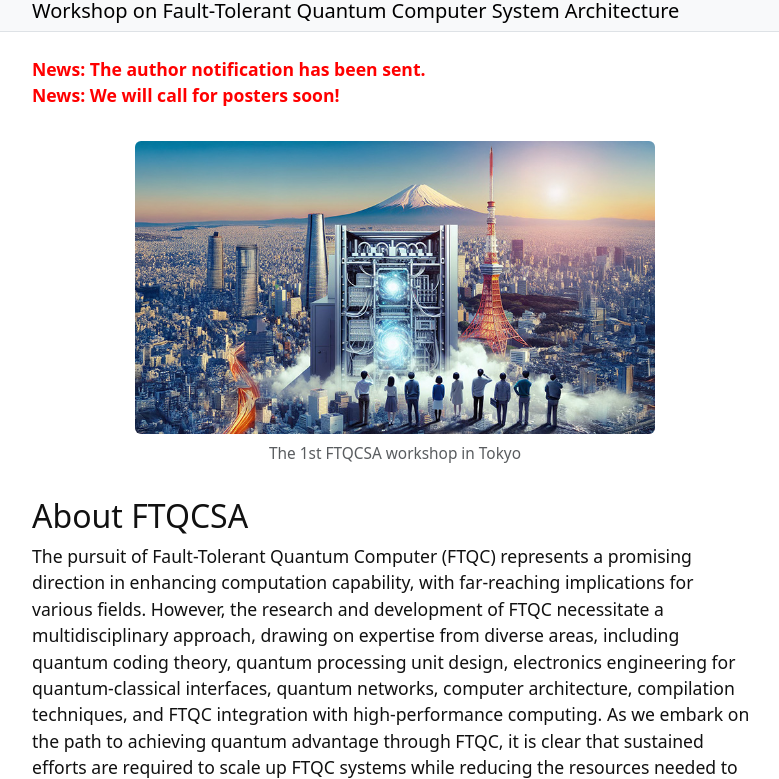
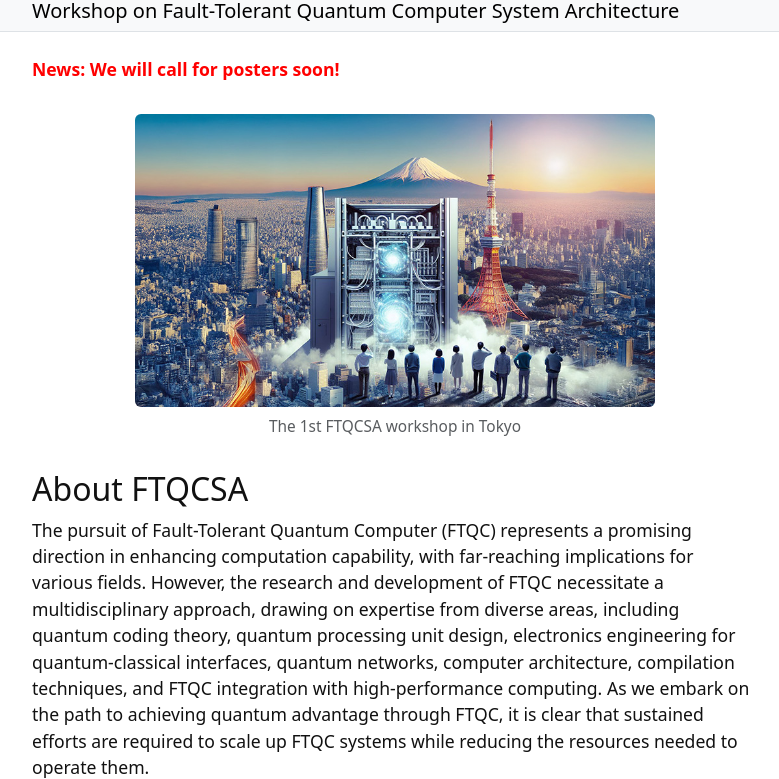
Before and after one commit to ftqcsa/ftqcsa.github.io, a Jekyll site: the page built from index.md, in a window 1280 px wide and 900 px high, cut to the strip 121-900 px from the top of the window. Shown: the whole strip, without its empty margins (245-1024 px from the left). Built offline with Jekyll 4.4.1, drawn with Linux system fonts in a browser that asks for light colours.

Commit message:
Update index.md

```diff
--- a/index.md
+++ b/index.md
@@ -3,7 +3,6 @@
 layout: page
 ---
 
-__News: The author notification has been sent.__
 __News: We will call for posters soon!__
 {:style="color: red"}
 
@@ -61,15 +60,15 @@
 ### Posters
 
 - Yutaka Hirano, Keisuke Fujii,
-  _"Locality-aware Pauli-based computation for local magic state preparation"_
+  __"Locality-aware Pauli-based computation for local magic state preparation"__
 - Tomohiro Itogawa, Yugo Takada, Yutaka Hirano, Yutaro Akahoshi, Keisuke Fujii,
-  _"Efficient Magic State Distillation by Zero-level Distillation"_
+  __"Efficient Magic State Distillation by Zero-level Distillation"__
 - Hiroaki Murakami, Kenzo Makino, Yasunori Lee, Keita Kanno, Tomonori Fukuta,
-  _"Resource Estimation for Matrix Inversion via QSVT with the Clifford+T Gate Set"_
+  __"Resource Estimation for Matrix Inversion via QSVT with the Clifford+T Gate Set"__
 - Theerapat Tansuwannont, Yugo Takada, Keisuke Fujii,
-  _"Clifford gates with logical transversality for self-dual CSS codes"_
+  __"Clifford gates with logical transversality for self-dual CSS codes"__
 - Joshua Viszlai, Margaret R. Martonosi, Frederic T. Chong,
-  _"Decoding the Performance Gap: Propagation-Aware Compilation of Stabilizer Circuits"_
+  __"Decoding the Performance Gap: Propagation-Aware Compilation of Stabilizer Circuits"__
 
 ## Registration
 
```
